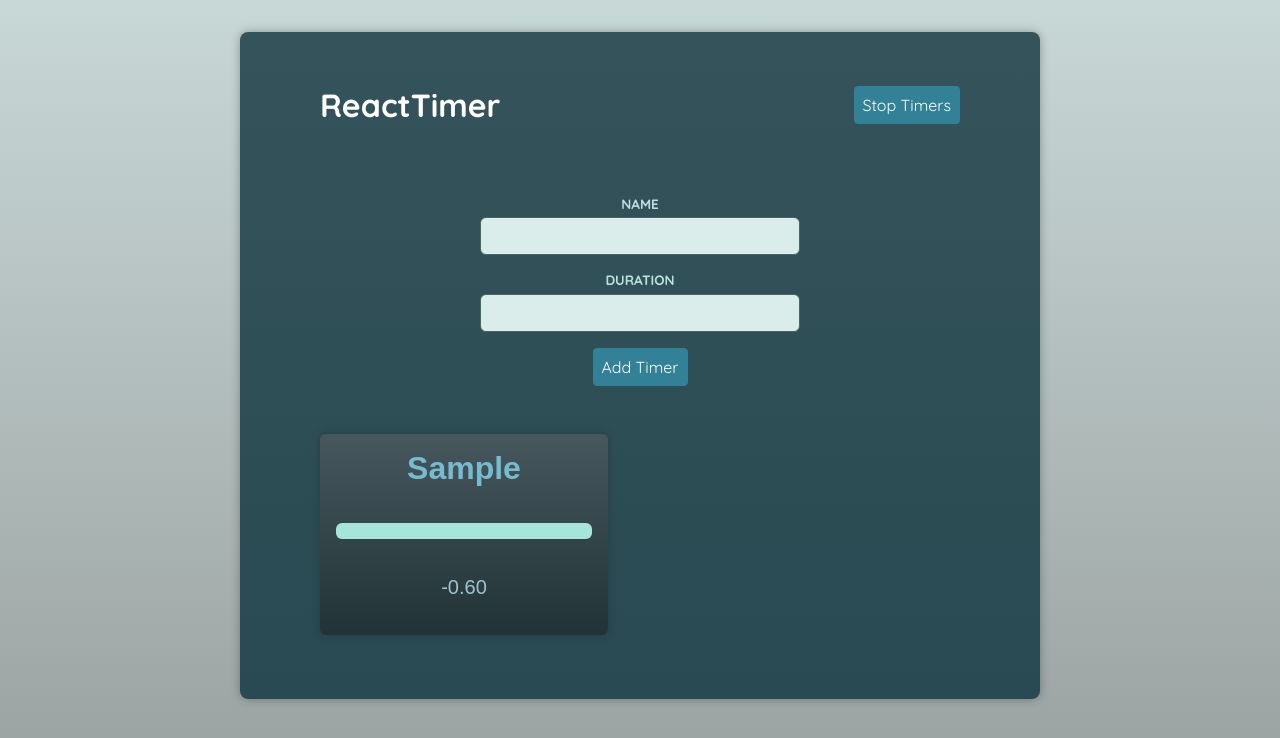
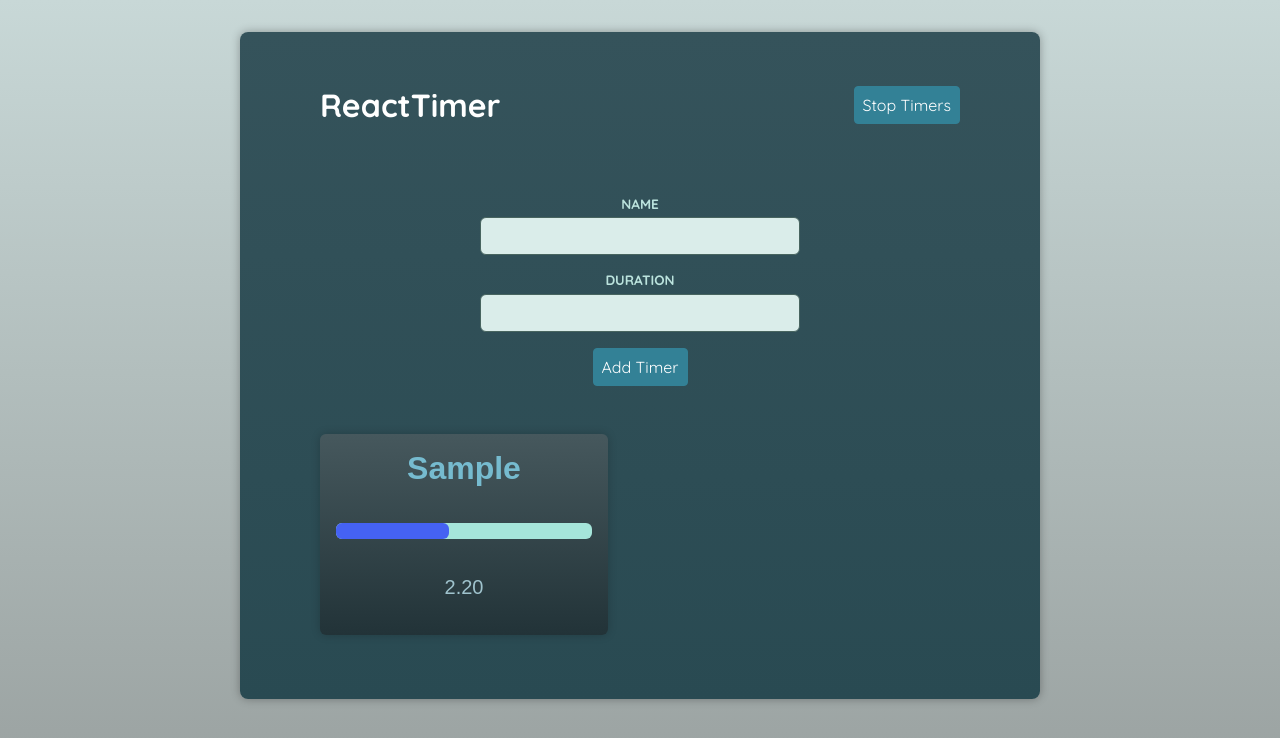
Before and after one commit to nigmasilmi/react-typescript-up-a-notch, a React (Vite) app in the folder react-ts-adv/: page / in a window 1280 px wide. Both pictures are taken after typing "Sample", "5" into the empty fields and a click on the button "Add Timer". Shown: the top 738 px of the page. Built offline with nearby package versions, Linux system fonts and the light colour scheme; a web font is replaced by a local one.

Commit message:
setting and clearing the interval time

```diff
--- a/react-ts-adv/src/components/AddTimer.tsx
+++ b/react-ts-adv/src/components/AddTimer.tsx
@@ -11,7 +11,6 @@ export default function AddTimer() {
 
   function handleSaveTimer(data: unknown) {
     const extractedData = data as { name: string; duration: string };
-
     addTimer({ name: extractedData.name, duration: +extractedData.duration });
     console.log(extractedData);
     form.current?.clear();
--- a/react-ts-adv/src/components/Timer.tsx
+++ b/react-ts-adv/src/components/Timer.tsx
@@ -1,15 +1,36 @@
-import { useEffect, useState } from "react";
-import { type Timer as TimerProps } from "../store/timers-context.tsx";
+import { useEffect, useRef, useState } from "react";
+import {
+  useTimersContext,
+  type Timer as TimerProps,
+} from "../store/timers-context.tsx";
 import Container from "./UI/Container.tsx";
 
 export default function Timer({ name, duration }: TimerProps) {
+  const { isRunning } = useTimersContext();
   const [remainingTime, setRemainingTime] = useState(duration * 1000);
+  const intervalRef = useRef<number | null>(null);
+
+  if (remainingTime <= 0 && intervalRef.current) {
+    clearInterval(intervalRef.current);
+  }
 
   useEffect(() => {
-    setInterval(function () {
-      setRemainingTime((prevTime) => prevTime - 50);
-    }, 50);
-  }, []);
+    let timer: number;
+    if (isRunning) {
+      timer = setInterval(function () {
+        setRemainingTime((prevTime) => {
+          if (prevTime <= 0) {
+            return prevTime;
+          }
+          return prevTime - 50;
+        });
+      }, 50);
+      intervalRef.current = timer;
+    } else if (intervalRef.current) {
+      clearInterval(intervalRef.current);
+    }
+    return () => clearInterval(timer);
+  }, [isRunning]);
 
   const formattedRemainingTime = (remainingTime / 1000).toFixed(2);
 
--- a/react-ts-adv/src/index.css
+++ b/react-ts-adv/src/index.css
@@ -1,4 +1,4 @@
-@import url('https://fonts.googleapis.com/css2?family=Quicksand:wght@400;700&family=Handjet:wght@400;700&display=swap');
+@import url("https://fonts.googleapis.com/css2?family=Quicksand:wght@400;700&family=Handjet:wght@400;700&display=swap");
 
 * {
   box-sizing: border-box;
@@ -10,7 +10,7 @@ body {
   font-family: sans-serif;
   background: linear-gradient(#c8d8d7, #979e9d);
   min-height: 100vh;
-  font-family: 'Quicksand', sans-serif;
+  font-family: "Quicksand", sans-serif;
 }
 
 #root {
@@ -36,7 +36,7 @@ ul {
   max-width: 40rem;
   margin: 2rem auto;
   padding: 0;
-  font-family: 'Handjet', sans-serif;
+  font-family: "Handjet", sans-serif;
   display: grid;
   gap: 2rem;
   grid-template-columns: repeat(auto-fit, minmax(18rem, 10rem));
@@ -117,6 +117,12 @@ input {
   border-color: #217086;
 }
 
+.button:disabled {
+  background-color: rgb(136, 129, 129);
+  border-color: rgb(136, 129, 129);
+  cursor: auto;
+}
+
 #add-timer {
   max-width: 20rem;
   margin: 3rem auto;
```
